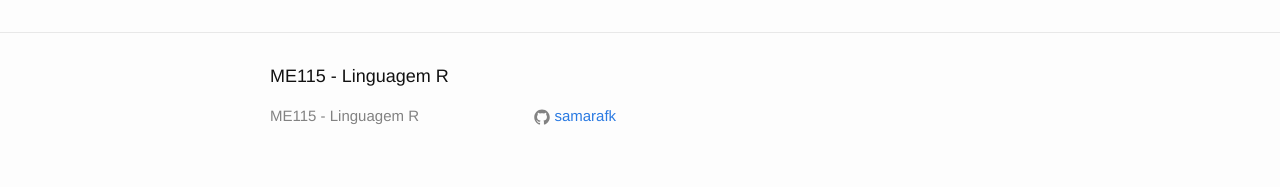
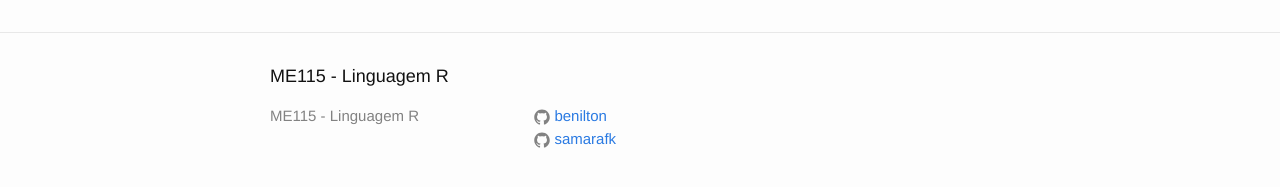
Before and after one commit to ME115-UNICAMP/ME115-UNICAMP.github.io, a Jekyll site: the page built from aulas/README.md, in a window 1280 px wide. Shown: the part 299-486 px from the top of the page. Built offline with Jekyll 4.4.1, drawn with Linux system fonts in a browser that asks for light colours; our own code applies the rules of GitHub Pages for plain Markdown files.

Commit message:
professores

```diff
--- a/_config.yml
+++ b/_config.yml
@@ -4,7 +4,9 @@ email:
 description: > # this means to ignore newlines until "baseurl:"
 baseurl: "" # the subpath of your site, e.g. /blog/
 url: "http://yourdomain.com" # the base hostname & protocol for your site
-github_username:  samarafk
+github_username:  benilton
+github_username2:  samarafk
+github_username3:  tatibenaglia
 
 # Build settings
 markdown: kramdown
```
